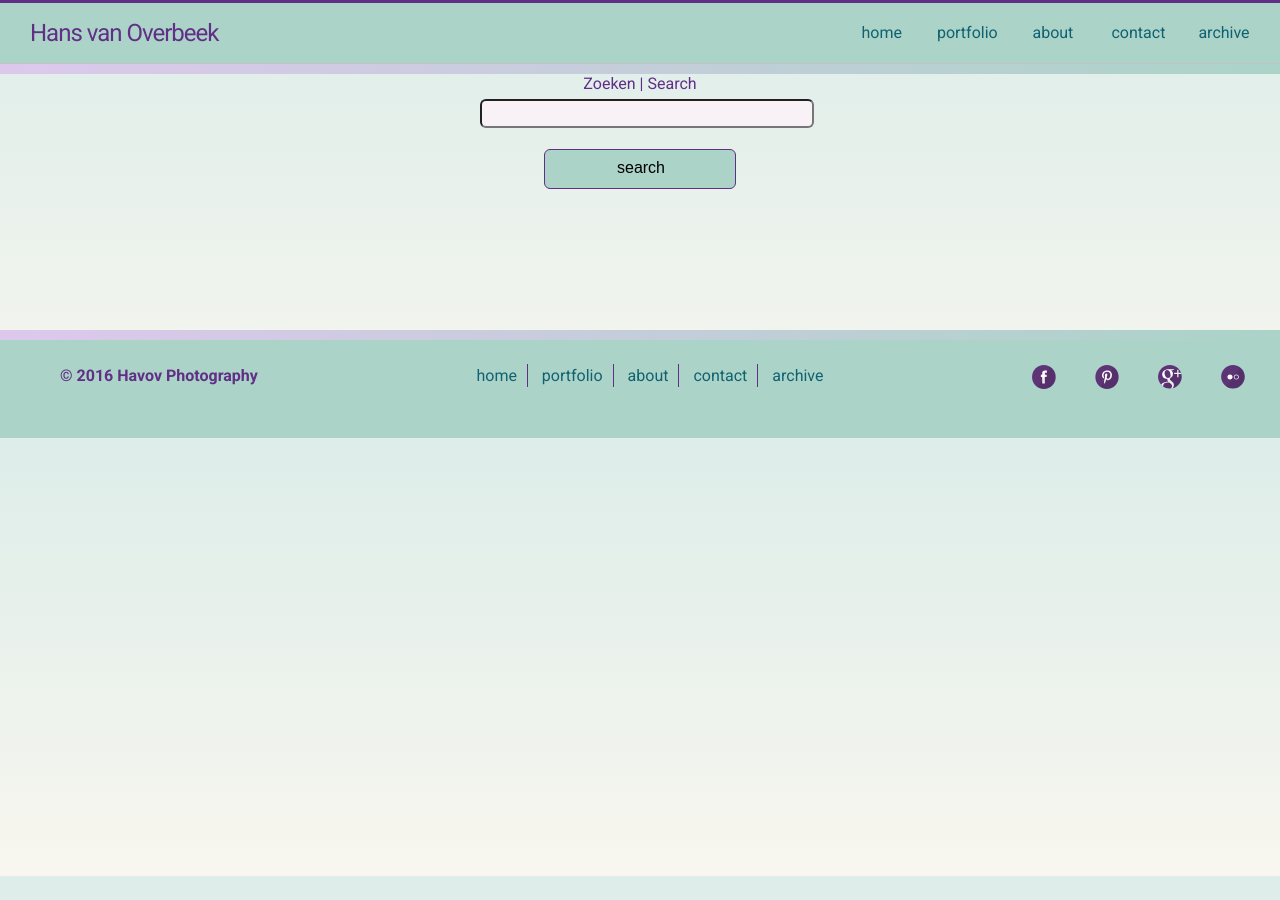
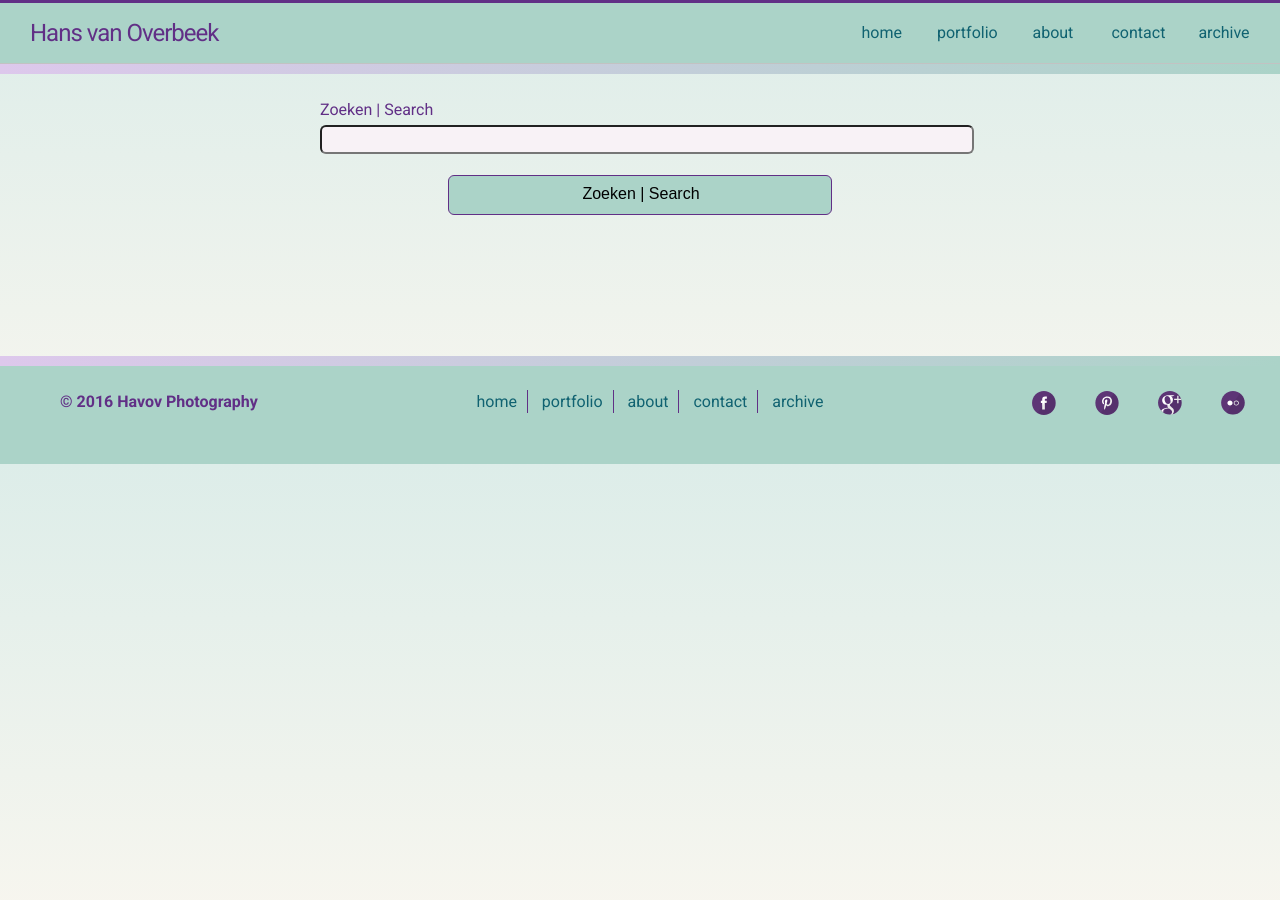
Before and after one commit to hansvanoverbeek/photoblog, a Jekyll site: the page built from search.html, in a window 1280 px wide. Built offline with Jekyll 4.4.1, drawn with Linux system fonts in a browser that asks for light colours.

Commit message:
Update search.html

```diff
--- a/search.html
+++ b/search.html
@@ -1,7 +1,11 @@
 ---
 layout: search
 ---
-{% include searchform.html %}
+<form action="/search/" method="get">
+  <label for="search-box">Zoeken | Search</label>
+  <input type="text" id="search-box" name="query">
+  <input id="search" type="submit" value="Zoeken | Search">
+</form>
 
 <ul id="search-results"></ul>
 
```
